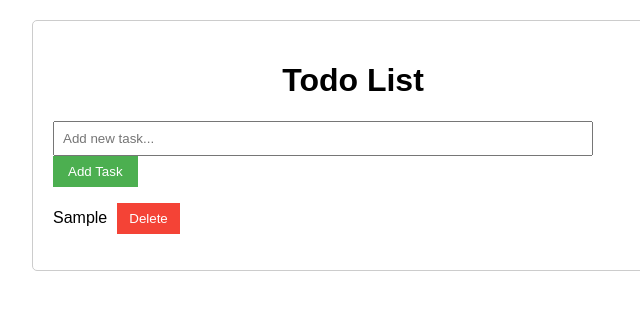
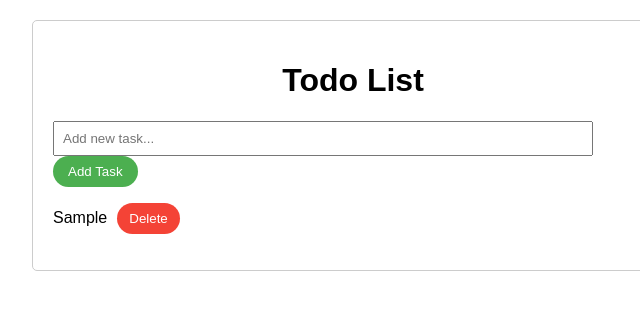
Before and after one commit to Yaswanth0618/ToDoList-web, a plain HTML site: page index.html in a window 1280 px wide. Both pictures are taken after typing "Sample" into the empty fields and a click on the button "Add Task". Shown: the full height of the page, 287-927 px from the left. Drawn offline with Linux system fonts and the light colour scheme.

Commit message:
better buttons

```diff
--- a/script.js
+++ b/script.js
@@ -3,10 +3,8 @@ document.addEventListener("DOMContentLoaded", function() {
     const addTaskBtn = document.getElementById("addTaskBtn");
     const taskList = document.getElementById("taskList");
 
-    // Load tasks from local storage
     let tasks = JSON.parse(localStorage.getItem("tasks")) || [];
 
-    // Render tasks
     function renderTasks() {
       taskList.innerHTML = "";
       tasks.forEach(function(task, index) {
@@ -19,7 +17,6 @@ document.addEventListener("DOMContentLoaded", function() {
 
     renderTasks();
 
-    // Add task
     addTaskBtn.addEventListener("click", function() {
       const taskText = taskInput.value.trim();
       if (taskText !== "") {
@@ -30,7 +27,6 @@ document.addEventListener("DOMContentLoaded", function() {
       }
     });
 
-    // Delete task
     taskList.addEventListener("click", function(event) {
       if (event.target.classList.contains("delete-btn")) {
         const index = event.target.getAttribute("data-index");
--- a/styles.css
+++ b/styles.css
@@ -29,6 +29,7 @@ body {
     cursor: pointer;
     float: right; /* Shift the button to the right */
     margin-left: 10px; /* Add some space between the button and the task text */
+    border-radius: 20px; /* Curved ends */
   }
 
   .delete-btn:hover {
@@ -57,6 +58,7 @@ body {
     color: white;
     border: none;
     cursor: pointer;
+    border-radius: 20px; /* Curved ends */
   }
 
   button:hover {
```
